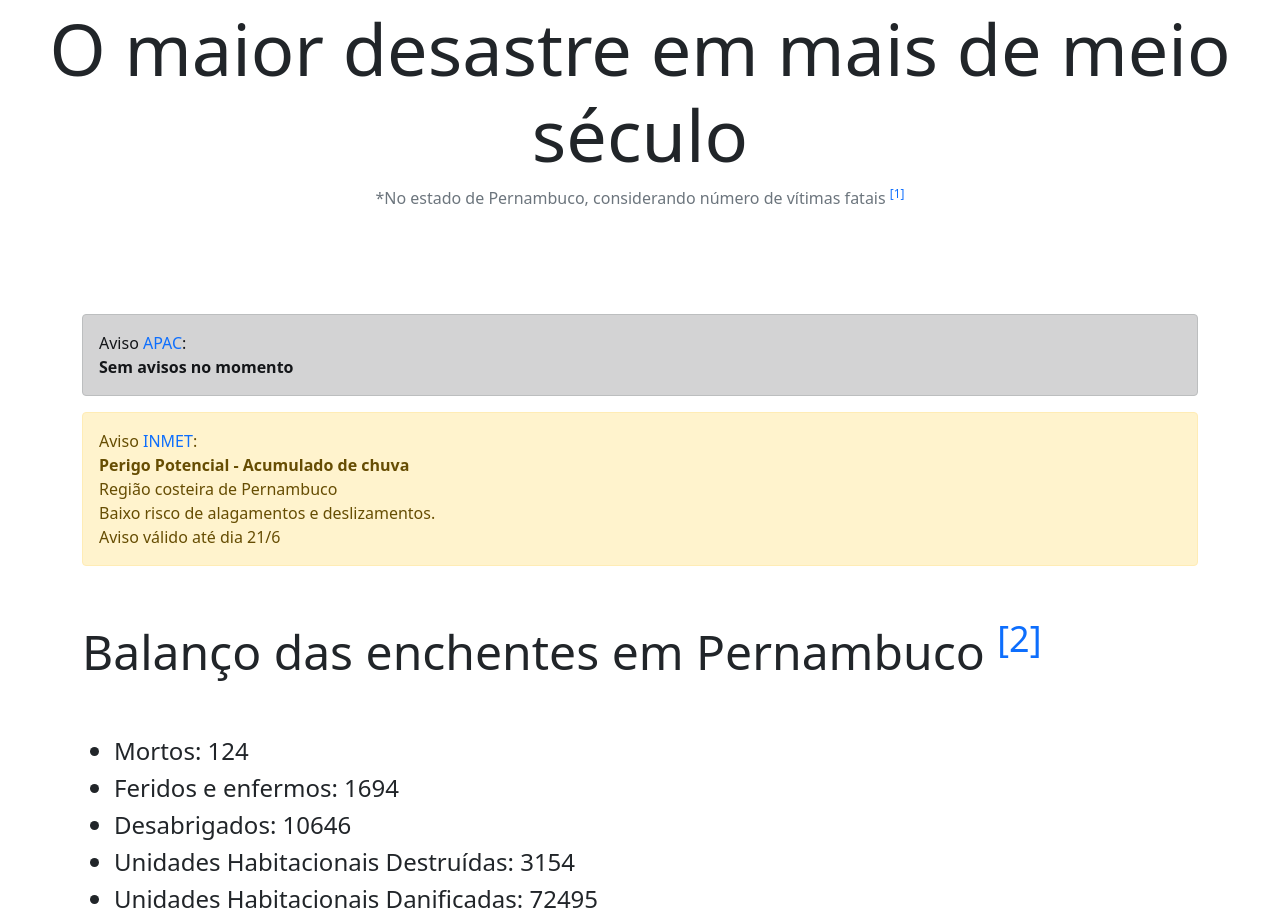
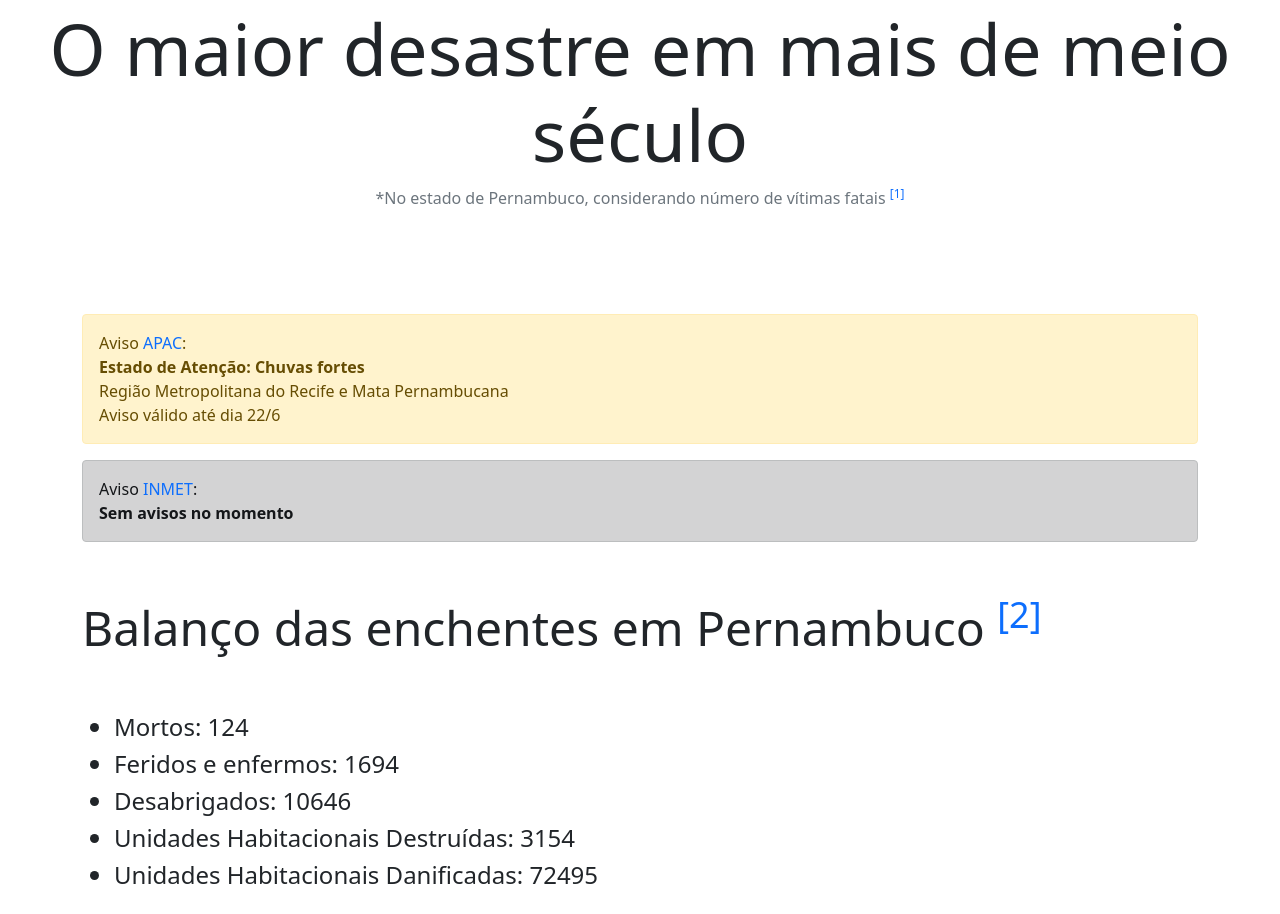
Before and after one commit to oriapierre/enchentes-pe, a Flask app: page /sobre in a window 1280 px wide. Shown: the part 119-1033 px from the top of the page. Run offline with Flask 2, Linux system fonts and the light colour scheme; some libraries are stand-ins or nearby versions.

Commit message:
Update sobre.html

```diff
--- a/templates/sobre.html
+++ b/templates/sobre.html
@@ -15,17 +15,16 @@
     </p>
     <p class = 'spasado'></p>
     <main class = "container py-5 text-start">
-        <div class="alert alert-dark" role="alert">
+        <div class="alert alert-warning" role="alert">
             Aviso <a href="https://www.apac.pe.gov.br/avisos/">APAC</a>:<br>
-            <b>Sem avisos no momento</b><br>
+            <b>Estado de Atenção: Chuvas fortes</b><br>
+            Região Metropolitana do Recife e Mata Pernambucana<br>
+            Aviso válido até dia 22/6
         </div>
         <p></p>
-        <div class="alert alert-warning" role="alert">
+        <div class="alert alert-dark" role="alert">
             Aviso <a href="https://portal.inmet.gov.br/">INMET</a>:<br>
-            <b>Perigo Potencial - Acumulado de chuva</b><br>
-            Região costeira de Pernambuco<br>
-            Baixo risco de alagamentos e deslizamentos.<br>
-            Aviso válido até dia 21/6
+            <b>Sem avisos no momento</b><br>
         </div>
         <p class = 'spasado'></p>
         <p></p>
```
